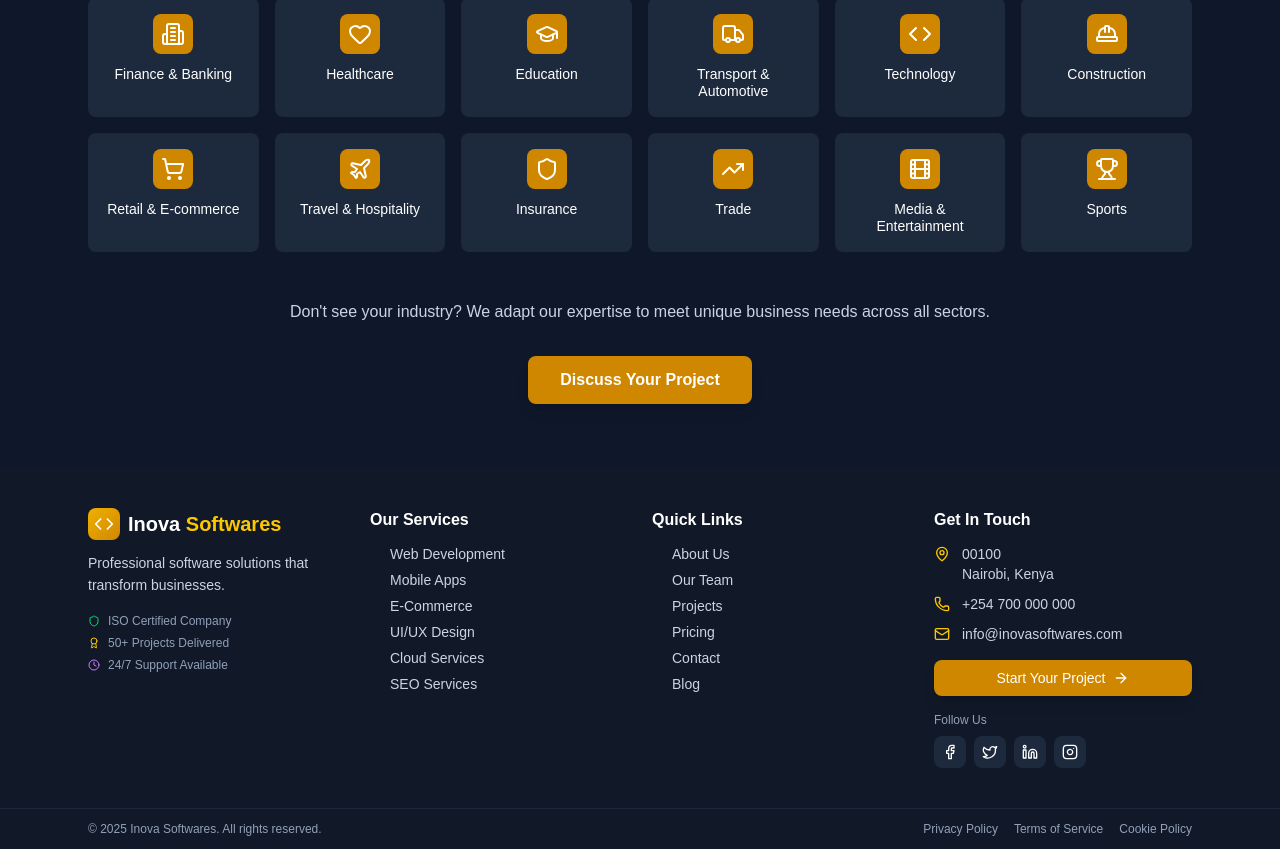
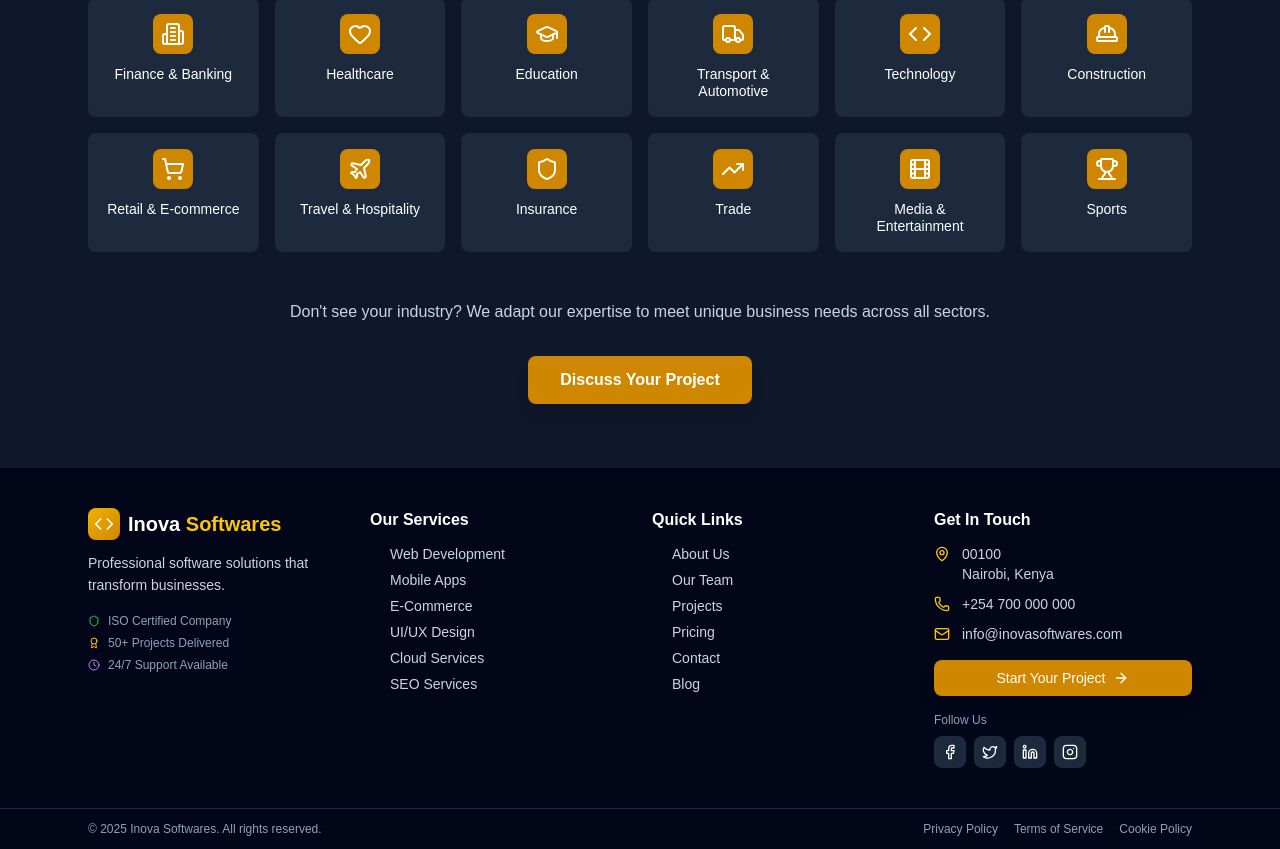
Before and after one commit to Brian-Rotich20/inovasoftwares, a Next.js app: page / in a window 1280 px wide. Shown: the part 2812-3661 px from the top of the page. Built offline with nearby package versions, Linux system fonts and the light colour scheme.

Commit message:
footer bg

```diff
--- a/app/components/Footer.tsx
+++ b/app/components/Footer.tsx
@@ -22,7 +22,7 @@ export default function ProfessionalFooter() {
   ]
 
   return (
-    <footer className="bg-slate-920 text-white">
+    <footer className="bg-slate-950 text-white">
       {/* Main Footer Content */}
       <div className="max-w-6xl mx-auto px-4 md:px-6 py-8 md:py-10">
         <div className="grid grid-cols-1 md:grid-cols-2 lg:grid-cols-4 gap-6">
```
